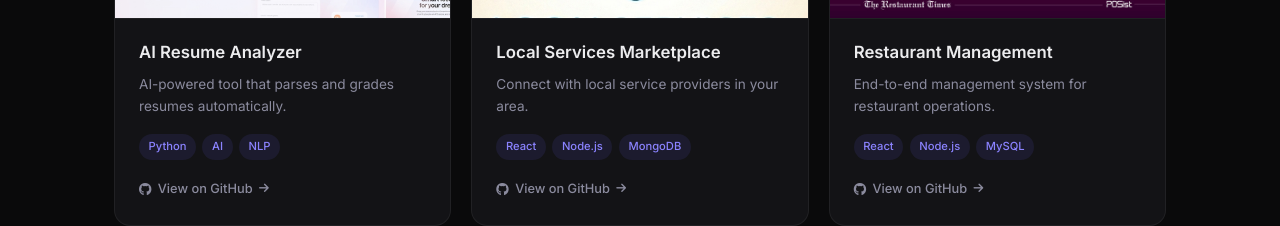
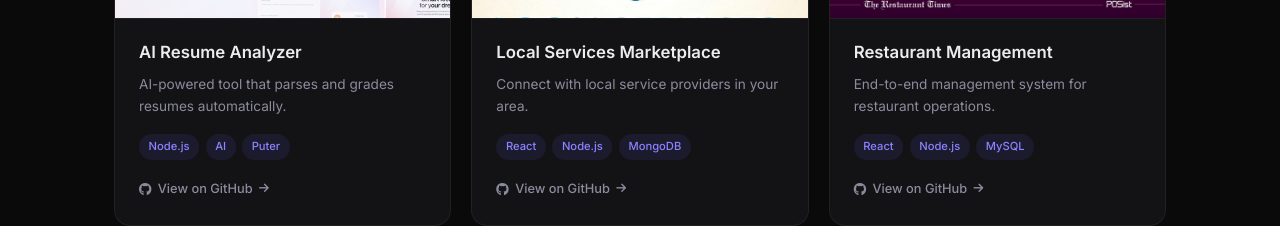
Before and after one commit to abrshiz/Personal-Portifolio, a React (Vite) app: page / in a window 1280 px wide. Shown: the part 2280-2506 px from the top of the page. Built offline with nearby package versions, Linux system fonts and the light colour scheme.

Commit message:
fix: update tech stack tags for AI Resume Analyzer and adjust whitespace formatting in about section

```diff
--- a/src/App.jsx
+++ b/src/App.jsx
@@ -27,7 +27,7 @@ function App() {
   ];
 
   const projects = [
-    { name: "AI Resume Analyzer", repo: "abrshiz/AI-Resume-Analyzer", desc: "AI-powered tool that parses and grades resumes automatically.", tags: ["Python", "AI", "NLP"], img: "/images/ScreenShoots/Ai%20Resume.png" },
+    { name: "AI Resume Analyzer", repo: "abrshiz/AI-Resume-Analyzer", desc: "AI-powered tool that parses and grades resumes automatically.", tags: ["Node.js", "AI", "Puter"], img: "/images/ScreenShoots/Ai%20Resume.png" },
     { name: "Local Services Marketplace", repo: "abrshiz/Local-Services-Marketplace", desc: "Connect with local service providers in your area.", tags: ["React", "Node.js", "MongoDB"], img: "/images/ScreenShoots/Local%20Service%20Market.png" },
     { name: "Restaurant Management", repo: "yab147/Restaurant-Management-system", desc: "End-to-end management system for restaurant operations.", tags: ["React", "Node.js", "MySQL"], img: "/images/ScreenShoots/Restaurant-Management-System.jpg" },
     { name: "Heart Disease Prediction", repo: "abrshiz/Heart-Disease-prediction", desc: "ML model that predicts heart disease risk from patient data.", tags: ["Python", "ML", "Scikit-learn"], img: "/images/ScreenShoots/Heart%20Disease.png" },
```
